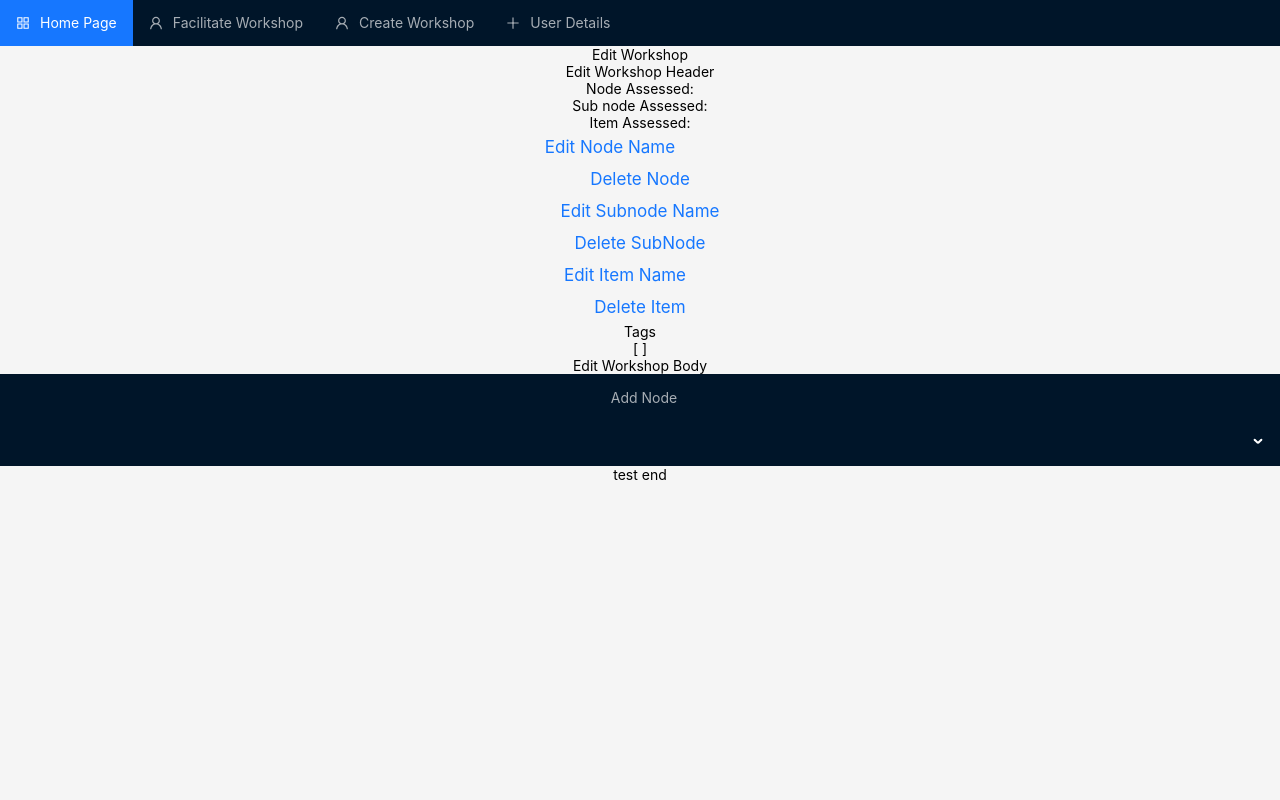
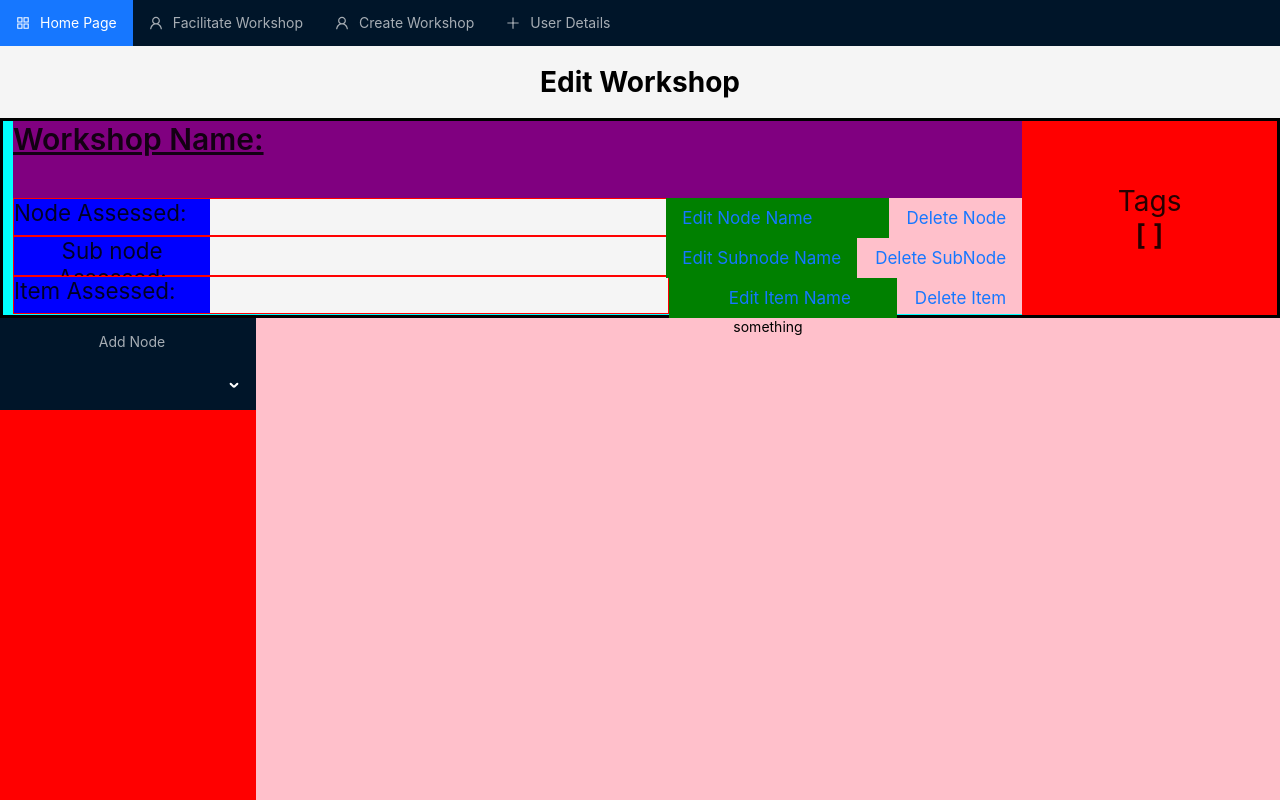
Before and after one commit to notahotdog/roundDoveV2, a React (Create React App) app: page /WorkshopCreationPage/EditWorkshop/1 in a window 1280 px wide. Shown: the top 800 px of the page. Built offline with nearby package versions, Linux system fonts and the light colour scheme.

Commit message:
updated css for EditWorkshop page

```diff
--- /dev/null
+++ b/src/EditWorkshopPage.css
@@ -0,0 +1,144 @@
+.edit-workshop{
+    height: 100%;
+}
+.edit-workshop-header{
+    background-color: purple;
+    color: rgba(0, 0, 0, 0.85);
+    font-weight: 600;
+    font-size: 28px;
+    display: flex;
+    flex-direction: row;
+    height: 200px;
+    border: 3px solid black;
+}
+
+.ewh-left-col{
+    background-color: aqua;
+    width: 80%;
+
+}
+.ewh-right-col{
+    background-color: aquamarine;
+    width: 20%;
+}
+.ewh-title{
+    display: flex;
+  /* margin-bottom: 0.5em; */
+  margin-left: 10px;
+  color: rgba(0, 0, 0, 0.85);
+  background-color: purple;
+  font-weight: 600;
+  text-decoration: underline;
+  font-size: 30px;
+  height: 40%;
+}
+
+.ewh-details{
+    display: flex;
+  flex-direction: row;
+  align-items: flex-start;
+  justify-content: flex-start;
+  height: 60%;
+  background-color: greenyellow;
+  margin-left: 10px;
+}
+
+.ewh-details-col1{
+background-color: green;
+font-size: 0.8em;
+display: flex;
+justify-content: flex-start;
+flex-direction: column;
+width: 65%;
+height: 100%;
+}
+
+.ewh-details-col2{
+     background-color: pink;
+  font-size: 0.8em;
+  display: flex;
+  flex-direction: column;
+  width: 35%;
+  height: 100%;
+}
+.ewh-details-col1-outline{
+  display: flex;
+  justify-content: flex-start;
+  align-self: flex-start;
+  height: 40px;
+  border: 1px solid red;
+  width: 100%;
+}
+.ewh-details-col1-title{
+    width: 30%;
+    background-color: blue;
+    display: flex;
+    flex-direction: row;
+    font-weight: lighter;
+}
+.ewh-details-col1-desc{
+    width: 70%;
+    overflow-y: scroll;
+    display: flex;
+    flex-direction: row;
+    justify-content: flex-start;
+    background-color: whitesmoke;
+}
+
+.ewh-col2-outline{
+    display: flex;
+    align-content: flex-end;
+    align-items: flex-end;
+    justify-content: flex-end;
+}
+
+.ewh-col2-edit{
+    display: flex;
+    justify-content: flex-end;
+    align-items: flex-end;
+    background-color: green;
+    width: 100%;
+    margin-right: 2px;
+}
+.ewh-col2-editbutton{
+    display: flex;
+    align-self: flex-end;
+    justify-content: center;
+    margin-left: auto;
+    height: 40px;
+}
+
+
+.ewh-tags {
+    display: flex;
+    flex-direction: column;
+    align-content: flex-end;
+    justify-content: center;
+    height: 100%;
+    background-color: red;
+  }
+
+  .ewh-tags-title {
+    font-weight: lighter;
+  }
+  .ewh-node-details-tags {
+    font-size: 15px;
+  }
+
+
+
+.edit-workshop-body{
+    background-color: maroon;
+    display: flex;
+    flex-direction: row;
+    height: 100%;
+}
+
+.ewb-left-col{
+    background-color: red;
+    width: 20%;
+}
+.ewb-right-col{
+    background-color: pink;
+    width: 80%;
+}
--- a/src/components/EditWorkshopComponents/EditWorkshopBodyComponent.js
+++ b/src/components/EditWorkshopComponents/EditWorkshopBodyComponent.js
@@ -1,6 +1,7 @@
 //TODO - Add Display Item Component
 import React, { Component } from "react";
 import { Menu } from "antd";
+import "../../EditWorkshopPage.css";
 const { SubMenu } = Menu;
 
 export default class EditWorkshopBody extends Component {
@@ -65,8 +66,29 @@ export default class EditWorkshopBody extends Component {
   render() {
     const { data } = this.props;
     return (
-      <>
-        <div> Edit Workshop Body</div>
+      <div className="edit-workshop-body">
+        <div className="ewb-left-col">
+          {/* {data.nodes.map((node, nodeIndex) => {
+            return (
+              <div>
+                <div>Node Name: {node.nodeName}</div>;
+                {node.subnodes.map((subnode, subnodeIndex) => {
+                  return (
+                    <div>
+                      <div> Subnode Name: {subnode.subnodeName}</div>
+                      {subnode.items.map((item, itemIndex) => {
+                        return (
+                          <div>
+                            <div> itemName: {item.itemName}</div>
+                          </div>
+                        );
+                      })}
+                    </div>
+                  );
+                })}
+              </div>
+            );
+          })} */}
           <Menu
             onClick={this.handleClick}
             style={{ width: "100%" }}
@@ -137,7 +159,10 @@ export default class EditWorkshopBody extends Component {
               );
             })}
           </Menu>
-      </>
+        </div>
+        {/* {console.log("Edit workshop body", this.props.data)} */}
+        <div className="ewb-right-col">something</div>
+      </div>
     );
   }
 }
--- a/src/components/EditWorkshopComponents/EditWorkshopHeaderComponent.js
+++ b/src/components/EditWorkshopComponents/EditWorkshopHeaderComponent.js
@@ -23,30 +23,31 @@ export default class EditWorkshopHeaderComponent extends Component {
     } = this.props;
     return (
       <div>
-        <div>Edit Workshop Header</div>
-        <div className="ew-header">
-          <div className="ew-header-left-col">
-            <div className="ew-header-title">{workshopName}</div>
-            <div className="ew-header-node-details">
-              <div className="ew-node-details-col1">
-                <div className="item-subtitle">
-                  <div className="ew-node-title">Node Assessed:</div>
-                  <div className="item-content">{nodeSelected}</div>
+        <div className="edit-workshop-header">
+          <div className="ewh-left-col">
+            <div className="ewh-title">Workshop Name:{workshopName}</div>
+            <div className="ewh-details">
+              <div className="ewh-details-col1">
+                <div className="ewh-details-col1-outline">
+                  <div className="ewh-details-col1-title">Node Assessed:</div>
+                  <div className="ewh-details-col1-desc">{nodeSelected}</div>
                 </div>
-                <div className="item-subtitle">
-                  <div className="ew-node-title">Sub node Assessed:</div>
-                  <div className="item-content">{subnodeSelected}</div>
+                <div className="ewh-details-col1-outline">
+                  <div className="ewh-details-col1-title">
+                    Sub node Assessed:
+                  </div>
+                  <div className="ewh-details-col1-desc">{subnodeSelected}</div>
                 </div>
-                <div className="item-subtitle">
-                  <div className="ew-node-title">Item Assessed:</div>
-                  <div className="item-content">{itemSelected}</div>
+                <div className="ewh-details-col1-outline">
+                  <div className="ewh-details-col1-title">Item Assessed:</div>
+                  <div className="ewh-details-col1-desc">{itemSelected}</div>
                 </div>
               </div>
-              <div className="ew-node-details-col2">
-                <div className="ew-row-button">
-                  <div className="ew-edit-button">
+              <div className="ewh-details-col2">
+                <div className="ewh-col2-outline">
+                  <div className="ewh-col2-edit">
                     <Button
-                      className="item-button"
+                      className="ewh-col2-editbutton"
                       type="link"
                       style={{
                         alignItem: "flex-end",
@@ -64,7 +65,7 @@ export default class EditWorkshopHeaderComponent extends Component {
                     onConfirm={deleteNode}
                   >
                     <Button
-                      className="item-button"
+                      className="ewh-col2-editbutton"
                       type="link"
                       style={{ alignItem: "flex-end", fontSize: "17px" }}
                     >
@@ -72,10 +73,10 @@ export default class EditWorkshopHeaderComponent extends Component {
                     </Button>
                   </Popconfirm>
                 </div>
-                <div className="ew-row-button">
-                  <div className="ew-edit-button">
+                <div className="ewh-col2-outline">
+                  <div className="ewh-col2-edit">
                     <Button
-                      className="item-button"
+                      className="ewh-col2-editbutton"
                       type="link"
                       style={{
                         alignItem: "flex-end",
@@ -91,7 +92,7 @@ export default class EditWorkshopHeaderComponent extends Component {
                     onConfirm={deleteSubnode}
                   >
                     <Button
-                      className="item-button"
+                      className="ewh-col2-editbutton"
                       type="link"
                       style={{ alignItem: "flex-end", fontSize: "17px" }}
                     >
@@ -99,10 +100,10 @@ export default class EditWorkshopHeaderComponent extends Component {
                     </Button>
                   </Popconfirm>
                 </div>
-                <div className="ew-row-button">
-                  <div className="ew-edit-button">
+                <div className="ewh-col2-outline">
+                  <div className="ewh-col2-edit">
                     <Button
-                      className="item-button"
+                      className="ewh-col2-editbutton"
                       type="link"
                       style={{
                         alignItem: "flex-end",
@@ -120,7 +121,7 @@ export default class EditWorkshopHeaderComponent extends Component {
                     onConfirm={deleteItem}
                   >
                     <Button
-                      className="item-button"
+                      className="ewh-col2-editbutton"
                       type="link"
                       style={{ alignItem: "flex-end", fontSize: "17px" }}
                     >
@@ -132,9 +133,9 @@ export default class EditWorkshopHeaderComponent extends Component {
             </div>
           </div>
 
-          <div className="ew-header-right-col">
-            <div className="ew-tags">
-              <div className="ew-tags-title">Tags </div>
+          <div className="ewh-right-col">
+            <div className="ewh-tags">
+              <div className="ewh-tags-title">Tags </div>
               {tags.map((tag, index) => {
                 return (
                   <div className="ew-node-details-tags" key={index}>
--- a/src/components/EditWorkshopPage.js
+++ b/src/components/EditWorkshopPage.js
@@ -1,5 +1,6 @@
 //TODO - REFACTOR FRONTEND
 import React, { Component } from "react";
+import "../EditWorkshopPage.css";
 // import "../FacilitatorPage.css";
 import EditWorkshopBody from "./EditWorkshopComponents/EditWorkshopBodyComponent";
 import axios from "axios";
@@ -109,10 +110,8 @@ class EditWorkshop extends Component {
     if (workshopId !== "undefined") {
       var apiEndpoint = "http://localhost:5000/workshop/" + workshopId;
 
-      console.log("workshop id: ", apiEndpoint);
-
+      // console.log("workshop id: ", apiEndpoint);
       axios.get(apiEndpoint).then((response) => {
-        console.log("Response: ", response.data);
         this.setState({
           data: response.data,
           workshopName: response.data.workshopName,
@@ -429,8 +428,9 @@ class EditWorkshop extends Component {
     } = this.state;
 
     return (
-      <div>
-        <div>Edit Workshop</div>
+      <div className="edit-workshop">
+        {/* {console.log("STATE:", this.state)} */}
+        <h1>Edit Workshop</h1>
         <EditDetailsModal
           open={isOpenEditNodeNameModal}
           propertyType={"node"}
@@ -468,13 +468,12 @@ class EditWorkshop extends Component {
           hideModal={this.toggleAddItemModal}
         />
         <EditWorkshopHeader
-          displayNodeEditModal={this.toggleNodeNameModal}
-          displaySubnodeEditModal={this.toggleSubnodeNameModal}
-          displayItemEditModal={this.toggleItemNameModal}
+          displayNodeEditModal={this.toggleEditNodeNameModal}
+          displaySubnodeEditModal={this.toggleEditSubnodeNameModal}
+          displayItemEditModal={this.toggleEditItemNameModal}
           deleteNode={this.deleteNodeFromNodeList}
           deleteSubnode={this.deleteSubNodeFromNode}
           deleteItem={this.deleteItemFromSubNode}
-          workshopName={this.state.workshopName}
           nodeSelected={this.state.nodeSelected}
           subnodeSelected={this.state.subnodeSelected}
           itemSelected={this.state.itemSelected}
@@ -487,7 +486,7 @@ class EditWorkshop extends Component {
           showAddSubnodeModal={this.toggleAddSubnodeModal}
           showAddItemModal={this.toggleAddItemModal}
         />
-        <div>test end</div>
+        {/* <div>test end</div> */}
       </div>
     );
     // <div>
--- a/src/components/WorkshopTable.js
+++ b/src/components/WorkshopTable.js
@@ -24,7 +24,7 @@ export default class WorkshopTable extends Component {
 
   componentDidMount() {
     console.log("Workshop Table Instance");
-    this.timer = setInterval(() => this.loadWorkshopData(), 10000); //TODO replace poll with async
+    this.timer = setInterval(() => this.loadWorkshopData(), 500); //TODO replace poll with async
   }
 
   loadWorkshopData() {
```
Lines whose indentation alone changed are shown as unchanged.
